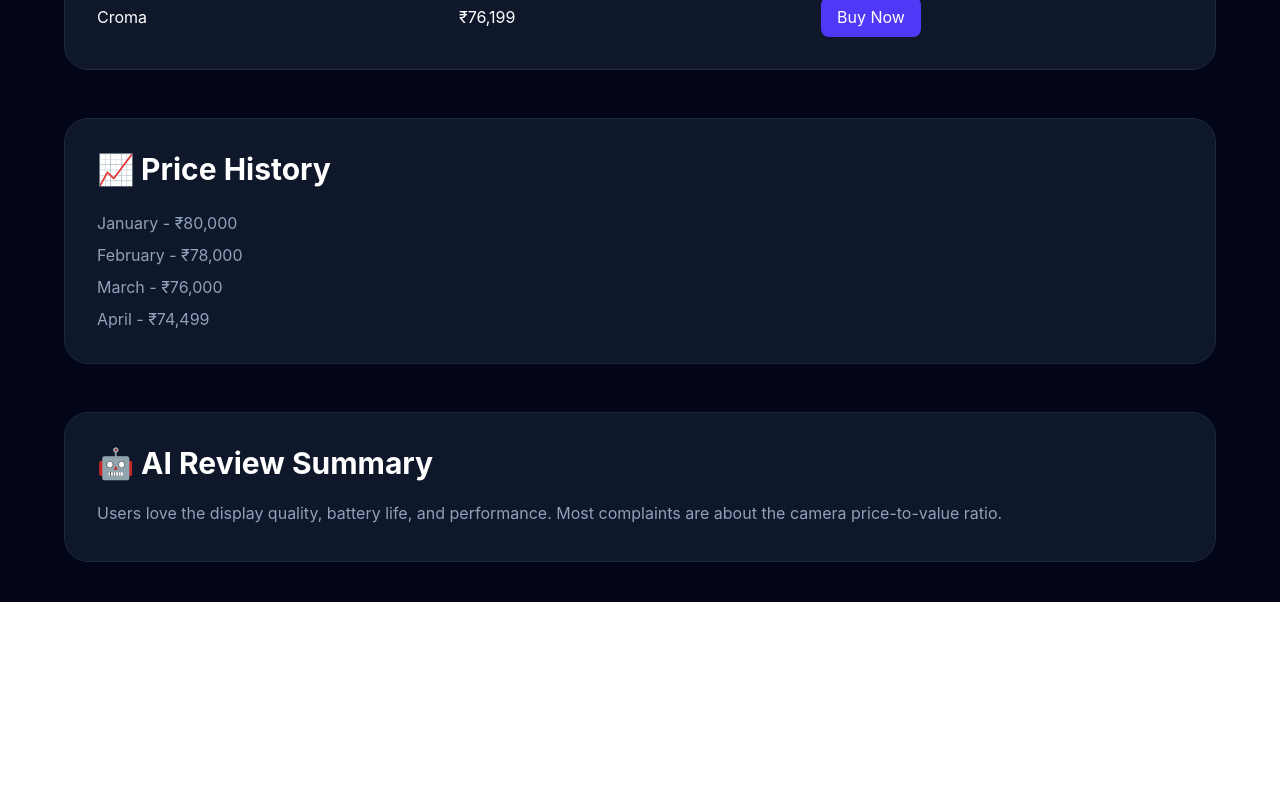
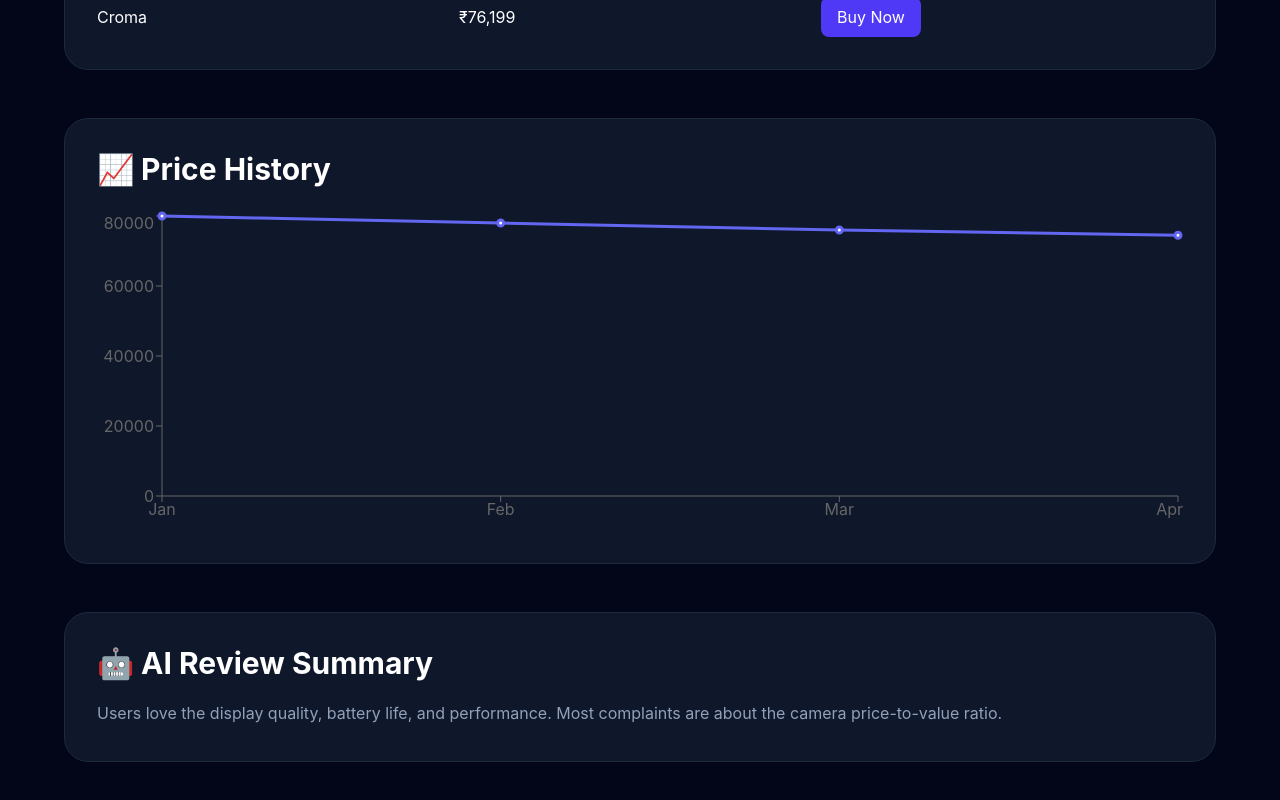
Before and after one commit to BEERAKAMPUNEETH/hapini, a React app in the folder frontend/: page /product/1 in a window 1280 px wide. Shown: the part 860-1660 px from the top of the page. Before the commit the page ends 1462 px from the top, so only its background shows below. Built offline with nearby package versions, Linux system fonts and the light colour scheme; the HTML template or start-up script is replaced by a standard one.

Commit message:
Added interactive price history charts

```diff
--- a/frontend/package.json
+++ b/frontend/package.json
@@ -16,6 +16,7 @@
     "react": "^19.2.6",
     "react-dom": "^19.2.6",
     "react-router-dom": "^7.16.0",
+    "recharts": "^3.8.1",
     "tailwindcss": "^4.3.0"
   },
   "devDependencies": {
--- /dev/null
+++ b/frontend/src/components/PriceHistoryChart.jsx
@@ -0,0 +1,37 @@
+import {
+  LineChart,
+  Line,
+  XAxis,
+  YAxis,
+  Tooltip,
+  ResponsiveContainer,
+} from "recharts";
+
+function PriceHistoryChart() {
+  const data = [
+    { month: "Jan", price: 80000 },
+    { month: "Feb", price: 78000 },
+    { month: "Mar", price: 76000 },
+    { month: "Apr", price: 74499 },
+  ];
+
+  return (
+    <div className="h-80">
+      <ResponsiveContainer width="100%" height="100%">
+        <LineChart data={data}>
+          <XAxis dataKey="month" />
+          <YAxis />
+          <Tooltip />
+          <Line
+            type="monotone"
+            dataKey="price"
+            stroke="#6366f1"
+            strokeWidth={3}
+          />
+        </LineChart>
+      </ResponsiveContainer>
+    </div>
+  );
+}
+
+export default PriceHistoryChart;
--- a/frontend/src/pages/ProductDetails.jsx
+++ b/frontend/src/pages/ProductDetails.jsx
@@ -1,5 +1,6 @@
 import { useParams, Link } from "react-router-dom";
 import products from "../data/products";
+import PriceHistoryChart from "../components/PriceHistoryChart";
 
 function ProductDetails() {
   const { id } = useParams();
@@ -140,12 +141,7 @@ function ProductDetails() {
             📈 Price History
           </h2>
 
-          <div className="space-y-2 text-slate-400">
-            <p>January - ₹80,000</p>
-            <p>February - ₹78,000</p>
-            <p>March - ₹76,000</p>
-            <p>April - ₹74,499</p>
-          </div>
+          <PriceHistoryChart />
 
         </div>
 
--- /dev/null
+++ b/package.json
@@ -0,0 +1,5 @@
+{
+  "dependencies": {
+    "recharts": "^3.8.1"
+  }
+}
```
Also changed, not shown: 2 other files (tests, documents, lock files or other folders).
